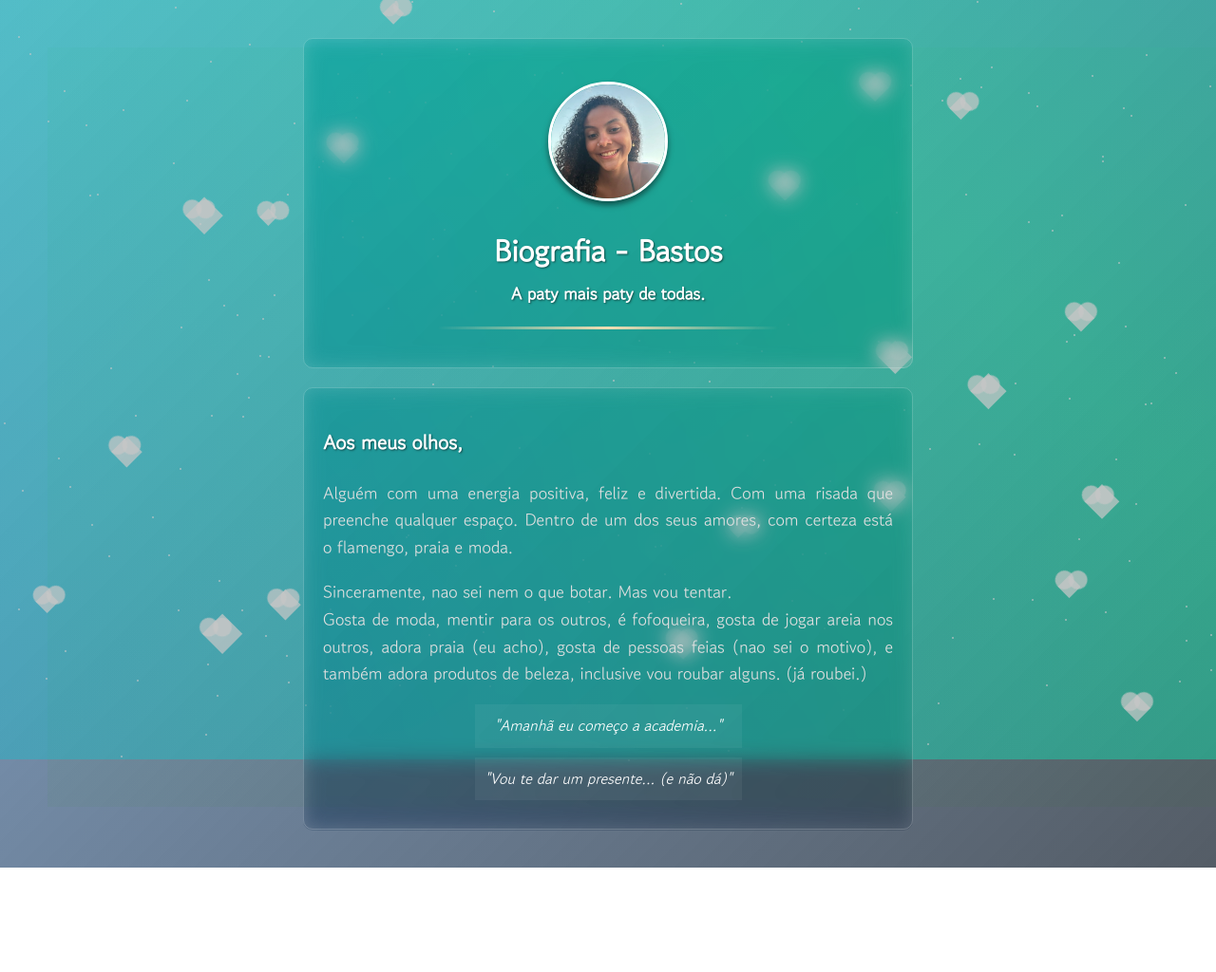
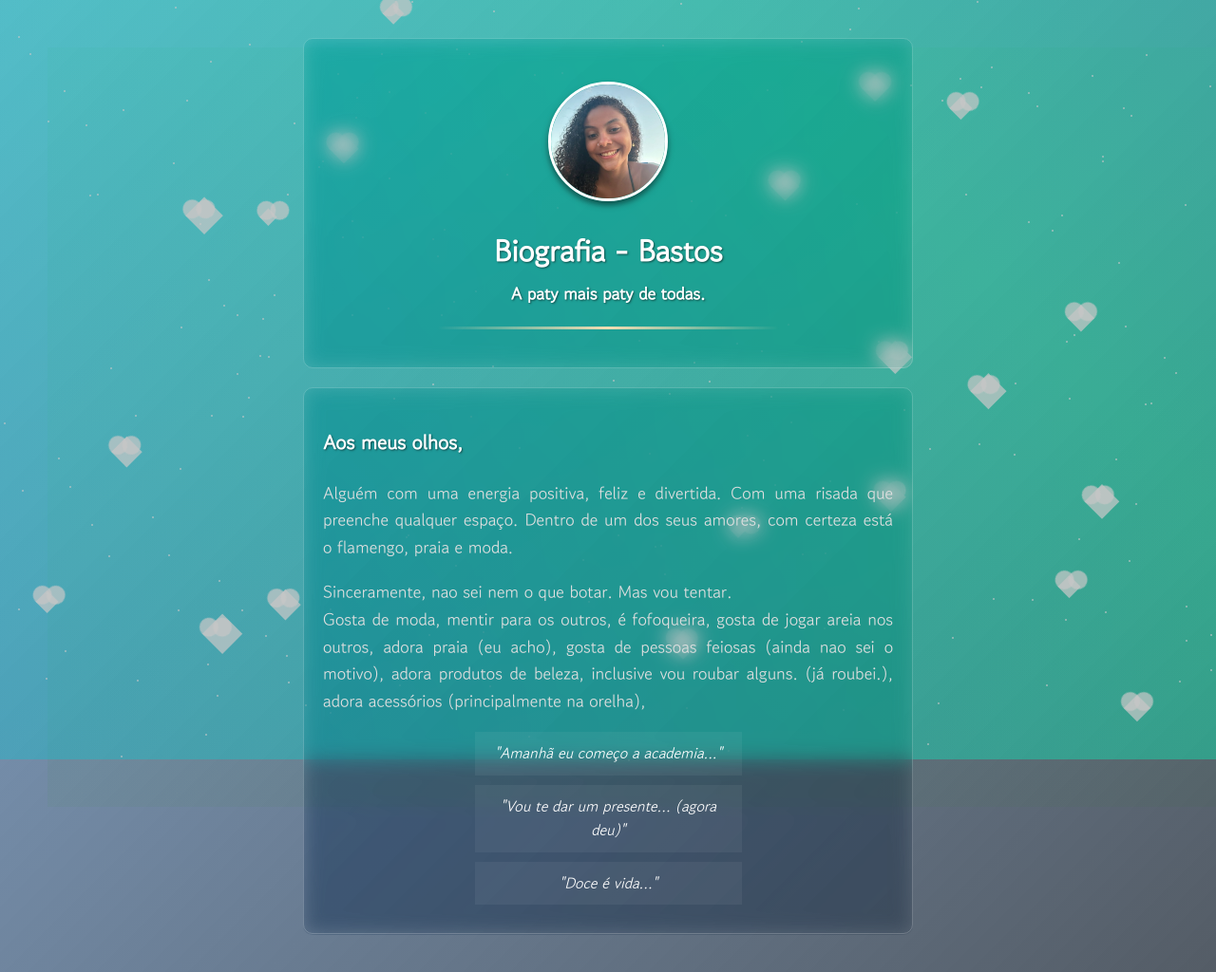
Before and after one commit to 0xC0002/verdadesVerdadeiras, a plain HTML site: page index.html in a window 1280 px wide. Shown: the whole page at 95% size. Before the commit the page ends 914 px from the top, so only its background shows below. Drawn offline with Linux system fonts and the light colour scheme.

Commit message:
new phrases added

```diff
--- a/index.html
+++ b/index.html
@@ -36,12 +36,15 @@
         <section class="about-me glass">
             <h3>Aos meus olhos,</h3>
             <p>Alguém com uma energia positiva, feliz e divertida. Com uma risada que preenche qualquer espaço. Dentro de um dos seus amores, com certeza está o flamengo, praia e moda.</p>
-            <p>Sinceramente, nao sei nem o que botar. Mas vou tentar.<br>Gosta de moda, mentir para os outros, é fofoqueira, gosta de jogar areia nos outros, adora praia (eu acho), gosta de pessoas feias (nao sei o motivo), e também adora produtos de beleza, inclusive vou roubar alguns. (já roubei.)</p>
+            <p>Sinceramente, nao sei nem o que botar. Mas vou tentar.<br>Gosta de moda, mentir para os outros, é fofoqueira, gosta de jogar areia nos outros, adora praia (eu acho), gosta de pessoas feiosas (ainda nao sei o motivo), adora produtos de beleza, inclusive vou roubar alguns. (já roubei.), adora acessórios (principalmente na orelha), </p>
             <blockquote class="quote">
                 "Amanhã eu começo a academia..."
             </blockquote>
             <blockquote class="quote">
-                "Vou te dar um presente... (e não dá)"
+                "Vou te dar um presente... (agora deu)"
+            </blockquote>
+            <blockquote class="quote">
+                "Doce é vida..."
             </blockquote>
         </section>
     </main>
```
